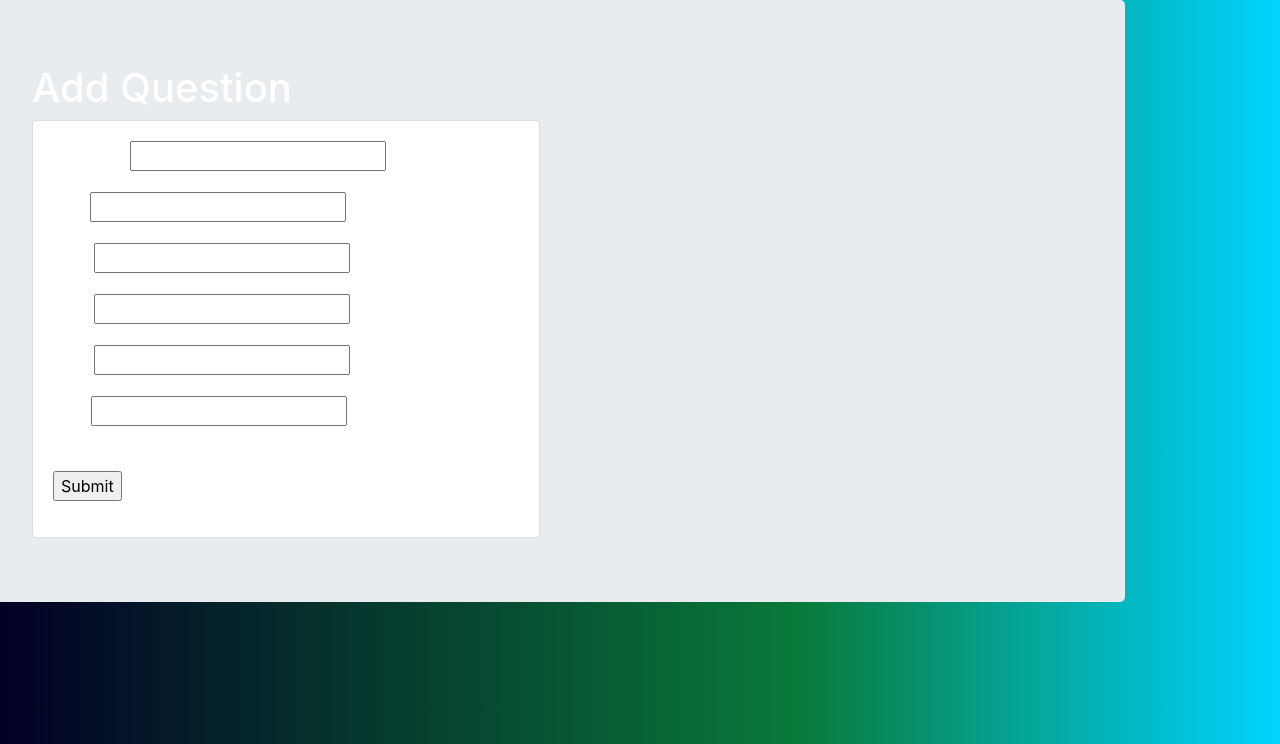
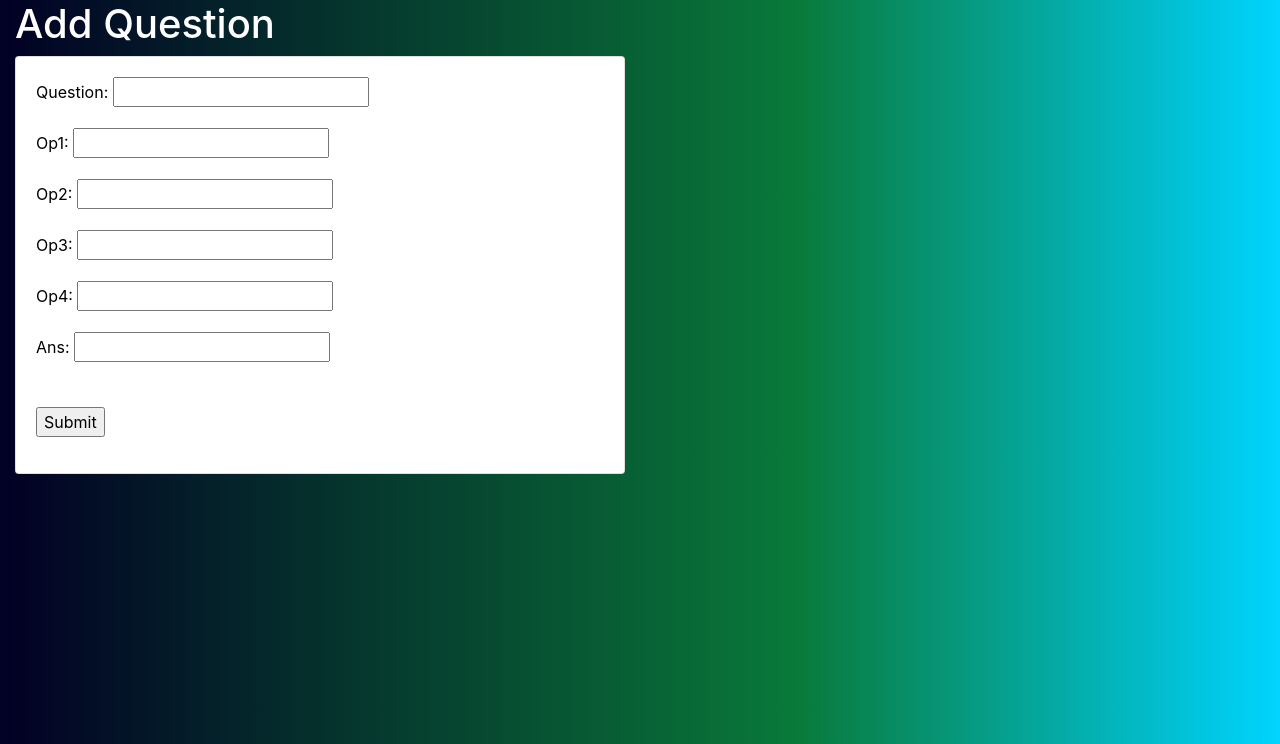
Before and after one commit to Sanchit-85/Tally_Main_Hackathon, a Django app: page /addQuestion/ in a window 1280 px wide. Shown: the part 56-800 px from the top of the page. Run offline with Django 3.2, Linux system fonts and the light colour scheme; a user stored in the database is signed in; some libraries are stand-ins or nearby versions.

Commit message:
Final Changes-final

```diff
--- a/Quiz/templates/Quiz/addQuestion.html
+++ b/Quiz/templates/Quiz/addQuestion.html
@@ -1,10 +1,19 @@
 {% extends 'Quiz/dependencies.html' %}
 
 {% block content %}
+<style>
+    #former4{
+        color: black;
 
-<div class="jumbotron container row">
-    <div class="col-md-6">
-        <h1>Add Question</h1>
+    }
+    .textcolormaker{
+        color: white;
+    }
+</style>
+
+<div class="">
+    <div class="col-md-6" id = "former4">
+        <h1 class = "textcolormaker" >Add Question</h1>
         <div class="card card-body">
            <form action="" method="POST">
               {% csrf_token %}
```
Also changed, not shown: db.sqlite3.
